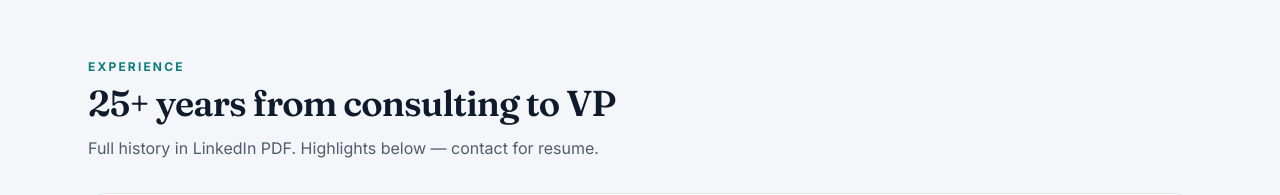
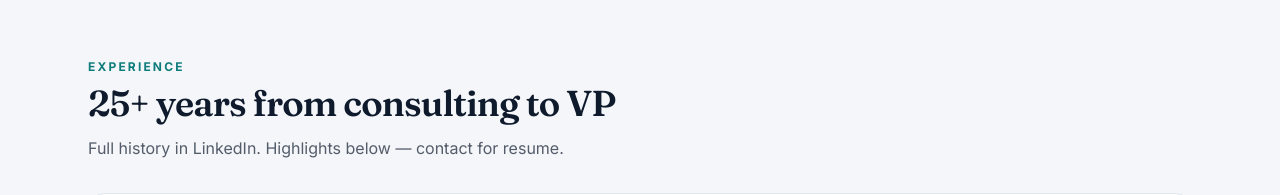
Before and after one commit to mvanmarter/mdl-site, a Next.js app: page / in a window 1280 px wide. Shown: the part 2700-2895 px from the top of the page. Built offline with nearby package versions, Linux system fonts and the light colour scheme; a web font is replaced by a local one.

Commit message:
Update copy in Experience section

```diff
--- a/components/site/sections.tsx
+++ b/components/site/sections.tsx
@@ -192,7 +192,7 @@ export function Experience() {
         <SectionHeading
           eyebrow="Experience"
           title="25+ years from consulting to VP"
-          lede="Full history in LinkedIn PDF. Highlights below — contact for resume."
+          lede="Full history in LinkedIn. Highlights below — contact for resume."
         />
         <ol className="mt-8 space-y-4">
           {experience.map((r) => (
```
